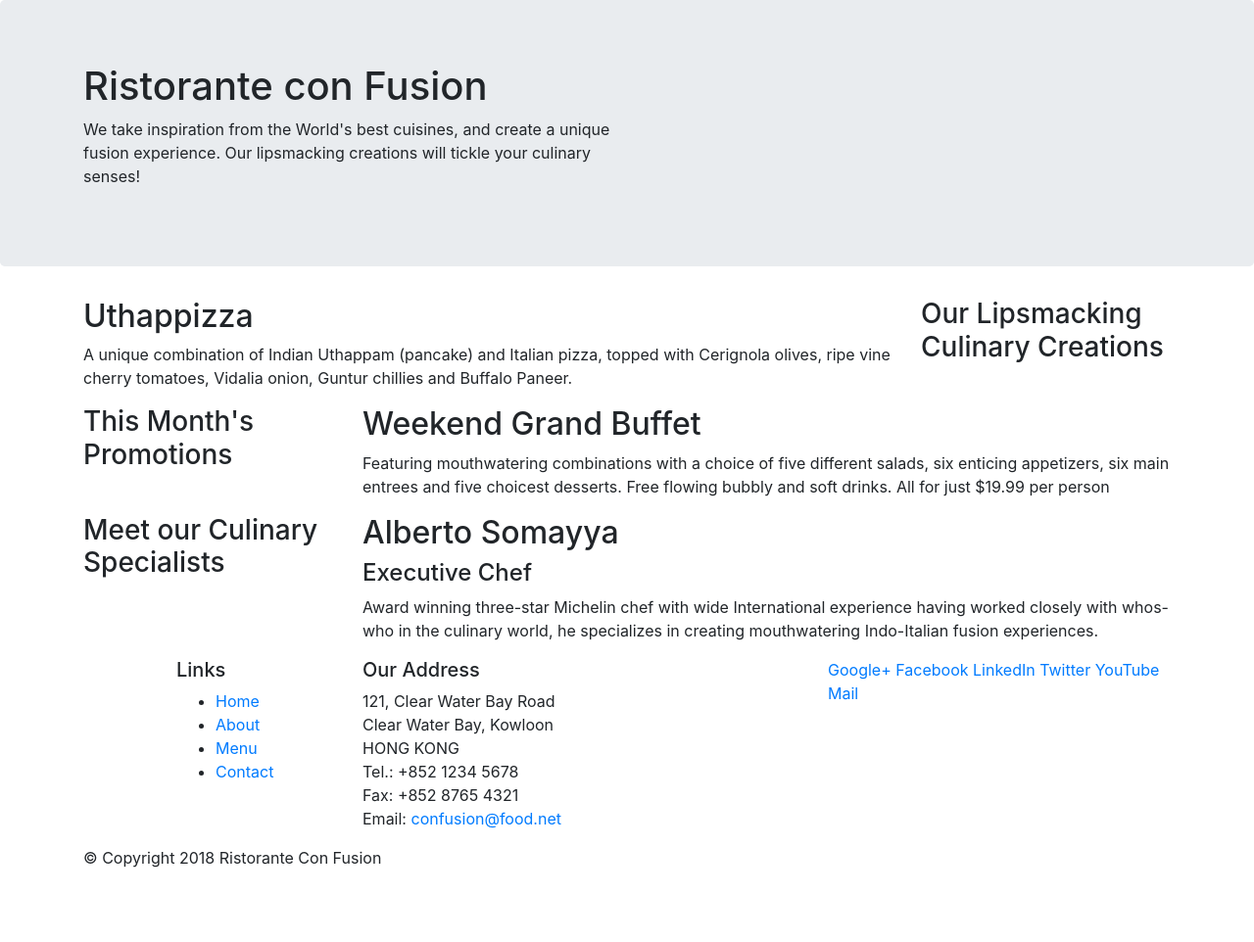
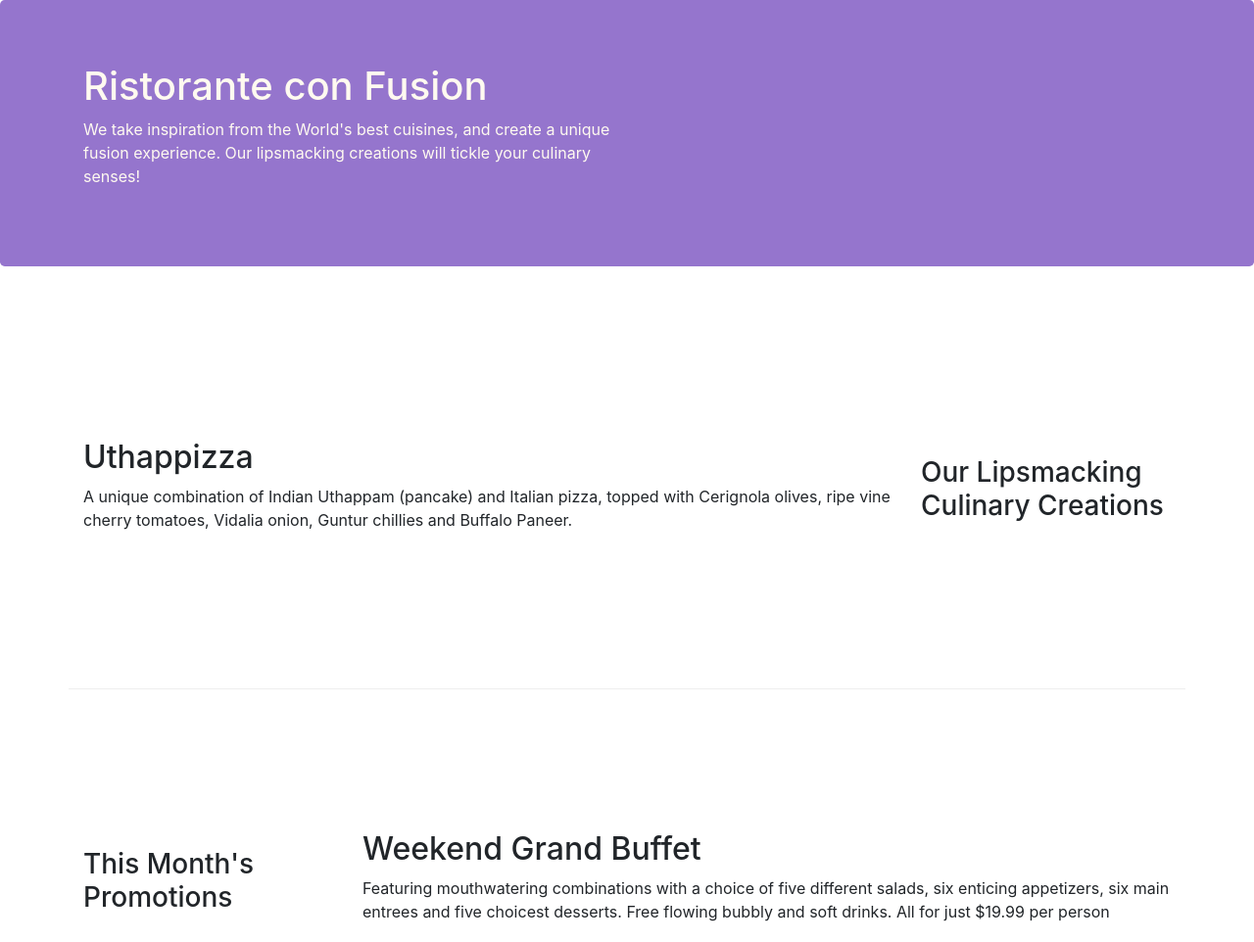
Before and after one commit to 17ucs062/Confusion, a website: page index.html in a window 1280 px wide. Shown: the top 962 px of the page at 98% size. Before the commit the page ends 904 px from the top, so only its background shows below. Drawn offline with nearby package versions, Linux system fonts and the light colour scheme.

Commit message:
Week 1 complete with assingment

```diff
--- /dev/null
+++ b/CSS/styles.css
@@ -0,0 +1,30 @@
+.row-header{
+	margin: 0px auto;
+	padding: 0px auto;
+}
+
+.row-content{
+	margin: 0px auto;
+	padding: 50px 0px 50px 0px;
+	border-bottom: 1px ridge;
+	min-height: 400px;
+}
+
+.footer{
+	background-color: #D1C4E9;
+	margin: 0px auto;
+	padding: 20px 0px 20px 0px;
+}
+
+.jumbotron{
+	padding: 70px 30px 70px 30px;
+	margin: 0px auto;
+	background-color: #9575CD !important;
+	color:floralwhite;
+}
+
+.address{
+	font-size: 80%;
+	margin: 0px;
+	color: #0f0f0f;
+}
--- a/index.html
+++ b/index.html
@@ -9,6 +9,7 @@
     <meta http-equiv="x-ua-compatible" content="ie=edge">
 
     <!-- Bootstrap CSS -->
+    <link rel="stylesheet" type="text/css" href="CSS/styles.css">
     <link rel="stylesheet" href="node_modules/bootstrap/dist/css/bootstrap.min.css">
 </head>
 
@@ -16,7 +17,7 @@
 
     <header class="jumbotron">
         <div class="container">
-            <div class="row">
+            <div class="row row-header">
                 <div class="col-12 col-sm-6">
                     <h1>Ristorante con Fusion</h1>
                     <p>We take inspiration from the World's best cuisines, and create a unique fusion experience. Our lipsmacking creations will tickle your culinary senses!</p>
@@ -28,7 +29,7 @@
     </header>
 
     <div class="container">
-        <div class="row">
+        <div class="row row-content align-items-center">
             <div class="col-12 col-sm-4 order-sm-last col-md-3">
                 <h3>Our Lipsmacking Culinary Creations</h3>
             </div>
@@ -39,7 +40,7 @@
         </div>
 
 
-        <div class="row">
+        <div class="row row-content align-items-center">
             <div class="col-12 col-sm-4 col-md-3">
                 <h3>This Month's Promotions</h3>
             </div>
@@ -49,7 +50,7 @@
             </div>
         </div>
 
-        <div class="row">
+        <div class="row row-content align-items-center">
             <div class="col-12 col-sm-4 col-md-3">
                 <h3>Meet our Culinary Specialists</h3>
             </div>
@@ -61,12 +62,12 @@
         </div>
     </div>
 
-    <footer>
+    <footer class="footer">
         <div class="container">
             <div class="row">
                 <div class="col-4 offset-1 col-sm-2">
                     <h5>Links</h5>
-                    <ul>
+                    <ul class="list-unstyled">
                         <li><a href="#">Home</a></li>
                         <li><a href="#">About</a></li>
                         <li><a href="#">Menu</a></li>
@@ -84,8 +85,8 @@
 		              Email: <a href="mailto:confusion@food.net">confusion@food.net</a>
 		           </address>
                 </div>
-                <div class="col-12 col-sm-4">
-                    <div>
+                <div class="col-12 col-sm-4 align-self-center">
+                    <div class="text-center">
                         <a href="http://google.com/+">Google+</a>
                         <a href="http://www.facebook.com/profile.php?id=">Facebook</a>
                         <a href="http://www.linkedin.com/in/">LinkedIn</a>
@@ -95,7 +96,7 @@
                     </div>
                 </div>
            </div>
-           <div class="row">
+           <div class="row justify-content-center">
                 <div class="col-auto">
                     <p>© Copyright 2018 Ristorante Con Fusion</p>
                 </div>
--- /dev/null
+++ b/styles.css
@@ -0,0 +1,35 @@
+.row-header{
+	margin: 0px auto;
+	padding: 0px auto;
+}
+
+.container{
+	padding: 0px auto;
+	margin-top: 0;
+}
+.row-content{
+	margin: 0px auto;
+	padding: 50px 0px 50px 0px;
+	border-bottom: 1px ridge;
+	min-height: 400px;
+}
+
+.footer{
+	background-color: #D1C4E9;
+	margin: 0px auto;
+	padding: 20px 0px 20px 0px;
+}
+
+.jumbotron{
+	padding: 70px 30px 70px 30px;
+	margin: 0px auto;
+	margin-bottom: 0;
+	background-color: #9575CD !important;
+	color:floralwhite;
+}
+
+.address{
+	font-size: 80%;
+	margin: 0px;
+	color: #0f0f0f;
+}
```
Also changed, not shown: aboutus.html (added, +112 -0 lines).
